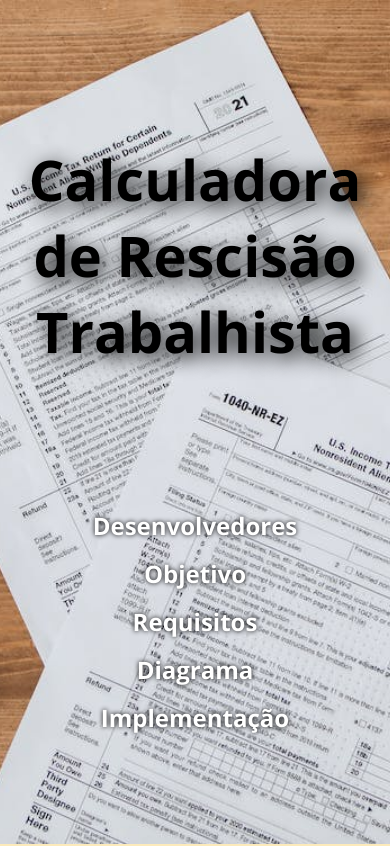
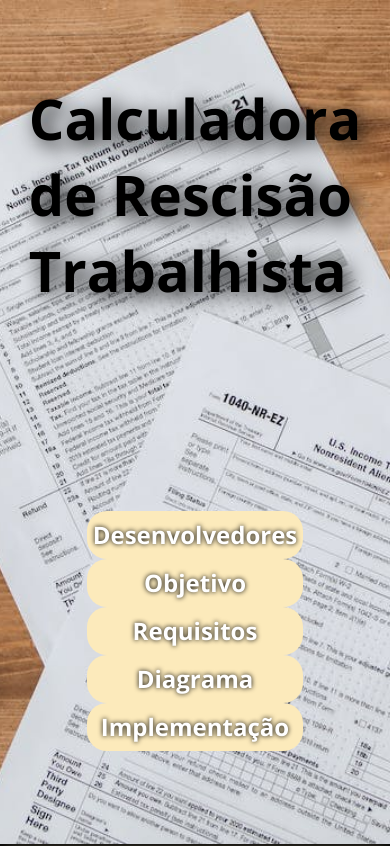
Before and after one commit to DrikaDev/Generation-Apresentacao-Trabalho-em-Grupo, a plain HTML site: page index.html in a window 390 px wide. Shown: the top 846 px of the page. Drawn offline with nearby package versions, Linux system fonts and the light colour scheme.

Commit message:
refatoração do css do header

```diff
--- a/index.html
+++ b/index.html
@@ -16,7 +16,6 @@
 
     <header>
         <section class="menu">
-            <h1>Calculadora de Rescisão Trabalhista</h1>
             <nav>
                 <ul>
                     <li><a href="#Integrantes do grupo">Desenvolvedores</a></li>
@@ -26,6 +25,7 @@
                     <li><a href="#Implementação">Implementação</a></li>
                 </ul>
             </nav>
+            <h1>Calculadora de Rescisão Trabalhista</h1>
         </section>
     </header>
 
@@ -118,10 +118,6 @@
                 </div>
                 <img src="./img/Samuel.jpg" alt="foto do Samuel">
             </div>
-
-            <figure>
-                <a href="#"><img class="seta" src="./img/seta.png" alt="seta para cima"></a>
-            </figure>
         </section>
 
         <section class="detalhes">
--- a/mobile.css
+++ b/mobile.css
@@ -1,11 +1,13 @@
 @media only screen and (min-width: 320px) and (max-width: 800px){
 
     .menu{
-        justify-content: space-evenly;
+        display: flex;
+        flex-direction: column-reverse;
+        justify-content: space-between;
     }
 
     .menu h1{
-        text-align: center;
+
     }
 
     .menu ul{
--- a/style.css
+++ b/style.css
@@ -11,41 +11,47 @@ header{
     background-repeat: no-repeat;
     background-size: cover;
     background-position: bottom;
+    height: 100vh;
+    background-attachment: fixed;
 }
 
 .menu{
-    height: 100vh;
-    display: flex;
-    flex-direction: column;
-
+    height: 70vh;
 }
 
 .menu h1{
-    height: 10rem;
+    height: 15rem;
     width: 100%;
     font-size: 3.5rem;
     font-weight: bolder;
     text-shadow: 5px 5px 20px black;
     display: flex;
     justify-content: center;
-    align-items: center;
+    align-items: flex-start;
+    padding: 5rem;
 }
 
 .menu ul{
     width: 100%;
-    height: 10rem;
+    height: 5rem;
     display: flex;
     flex-direction: row;
-    justify-content: center;
+    justify-content: space-evenly;
     align-items: center;
+    /* position: fixed;
+    z-index: 999; */
 }
 
 .menu li{
-    width: 17.5rem;
-    text-align: center;
+    width: 13.5rem;
+    display: flex;
+    justify-content: center;
+    align-items: center;
     text-shadow: 5px 5px 20px black;
     list-style: none;
     height: 3rem;
+    background-color: #fceabb;
+    border-radius: 20px;
 }
 
 .menu a{
@@ -58,13 +64,12 @@ header{
 }
 
 .menu a:hover{
-    font-size: 1.8rem;
-    color:rgb(226, 140, 11);
-    transform: scale(1.1);
+    text-shadow: 0px 0px 15px rgb(197, 71, 13), 0px 0px 15px rgb(197, 71, 13), 0px 0px 15px rgb(197, 71, 13);
 }
 
 main{
     background: linear-gradient(to top, #f8b500, #fceabb);
+    box-shadow: inset 0px 5px 15px 5px black;
 }
 
 .integrantes_grupo{
@@ -128,10 +133,6 @@ main{
     align-items: center;
 }
 
-.seta{
-    width: 4rem;
-}
-
 .objetivo, .requisitos, .diagrama, .implementacao{
     background-color: white;
     border-radius: 10px;
@@ -158,6 +159,10 @@ main{
     margin: 3rem;
 }
 
+.seta{
+    width: 3rem;
+}
+
 footer{
     text-align: center;
     height: 3rem;
```
